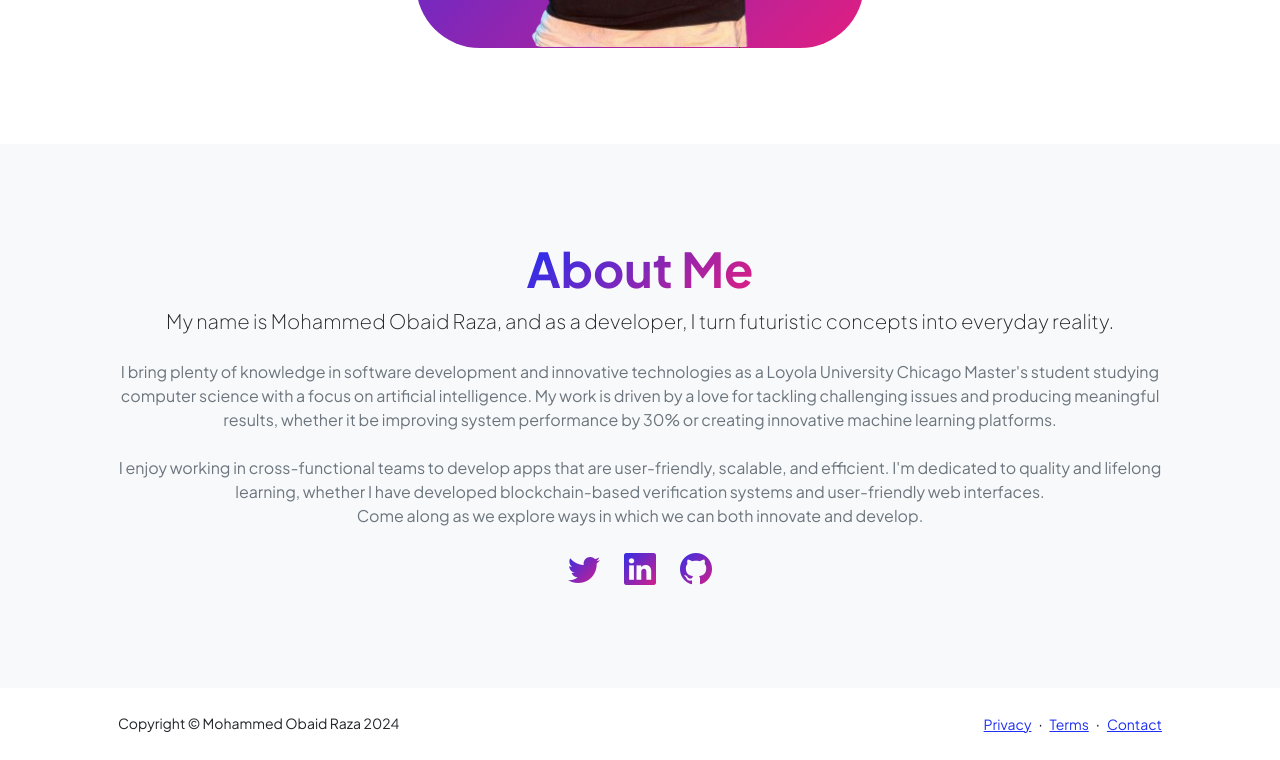
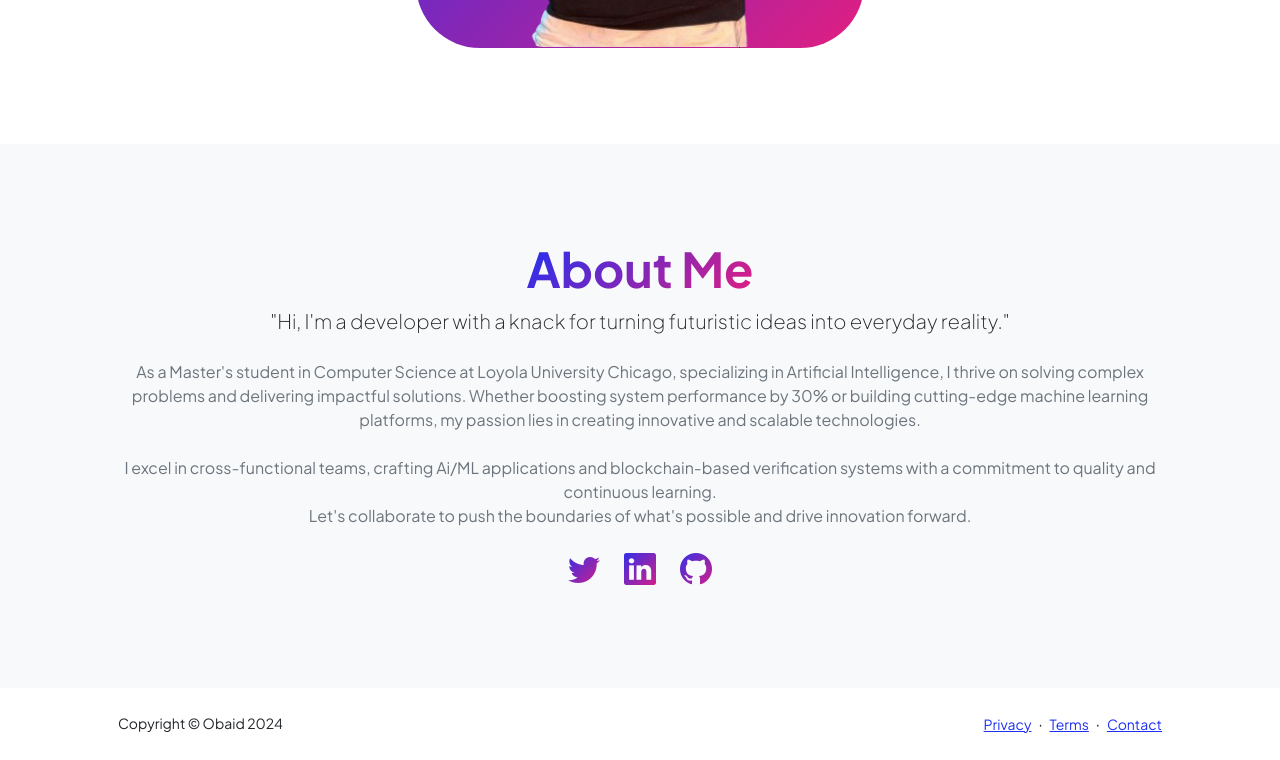
Before and after one commit to mohammedobaidraza/portfolioh, a plain HTML site: page index.html in a window 1280 px wide. Shown: the part 921-1681 px from the top of the page. Drawn offline with nearby package versions, Linux system fonts and the light colour scheme.

Commit message:
Update index.html

```diff
--- a/index.html
+++ b/index.html
@@ -368,19 +368,14 @@
                     <div class="col-xxl-8">
                         <div class="text-center my-5">
                             <h2 class="display-5 fw-bolder"><span class="text-gradient d-inline">About Me</span></h2>
-                            <p class="lead fw-light mb-4">My name is Mohammed Obaid Raza, and as a developer, I turn
-                                futuristic concepts into everyday reality.</p>
-                            <p class="text-muted">I bring plenty of knowledge in software development and innovative
-                                technologies as a Loyola University Chicago Master's student studying computer science
-                                with a focus on artificial intelligence. My work is driven by a love for tackling
-                                challenging issues and producing meaningful results, whether it be improving system
-                                performance by 30% or creating innovative machine learning platforms.
+                            <p class="lead fw-light mb-4">"Hi, I'm a developer with a knack for turning futuristic ideas into everyday reality."</p>
+                            <p class="text-muted">As a Master's student in Computer Science at Loyola University Chicago, specializing in Artificial Intelligence, I thrive on solving complex problems and delivering impactful solutions. Whether boosting system performance by 30% or building cutting-edge machine learning platforms, my passion lies in creating innovative and scalable technologies.
+
+
                                 <br><br>
-                                I enjoy working in cross-functional teams to develop apps that are user-friendly,
-                                scalable, and efficient. I'm dedicated to quality and lifelong learning, whether I have
-                                developed blockchain-based verification systems and user-friendly web interfaces.
+                                I excel in cross-functional teams, crafting Ai/ML applications and blockchain-based verification systems with a commitment to quality and continuous learning.
                                 <br>
-                                Come along as we explore ways in which we can both innovate and develop.
+                                Let's collaborate to push the boundaries of what's possible and drive innovation forward.
                             </p>
                             <div class="d-flex justify-content-center fs-2 gap-4">
                                 <a class="text-gradient" href="https://x.com/MohammadObaidR5"><i class="bi bi-twitter"></i></a>
@@ -398,7 +393,7 @@
         <div class="container px-5">
             <div class="row align-items-center justify-content-between flex-column flex-sm-row">
                 <div class="col-auto">
-                    <div class="small m-0">Copyright &copy; Mohammed Obaid Raza 2024</div>
+                    <div class="small m-0">Copyright &copy; Obaid 2024</div>
                 </div>
                 <div class="col-auto">
                     <a class="small" href="#!">Privacy</a>
@@ -410,6 +405,8 @@
             </div>
         </div>
     </footer>
+
+
     <!-- Bootstrap core JS-->
     <script src="https://cdn.jsdelivr.net/npm/bootstrap@5.2.3/dist/js/bootstrap.bundle.min.js"></script>
     <!-- Core theme JS-->
```
